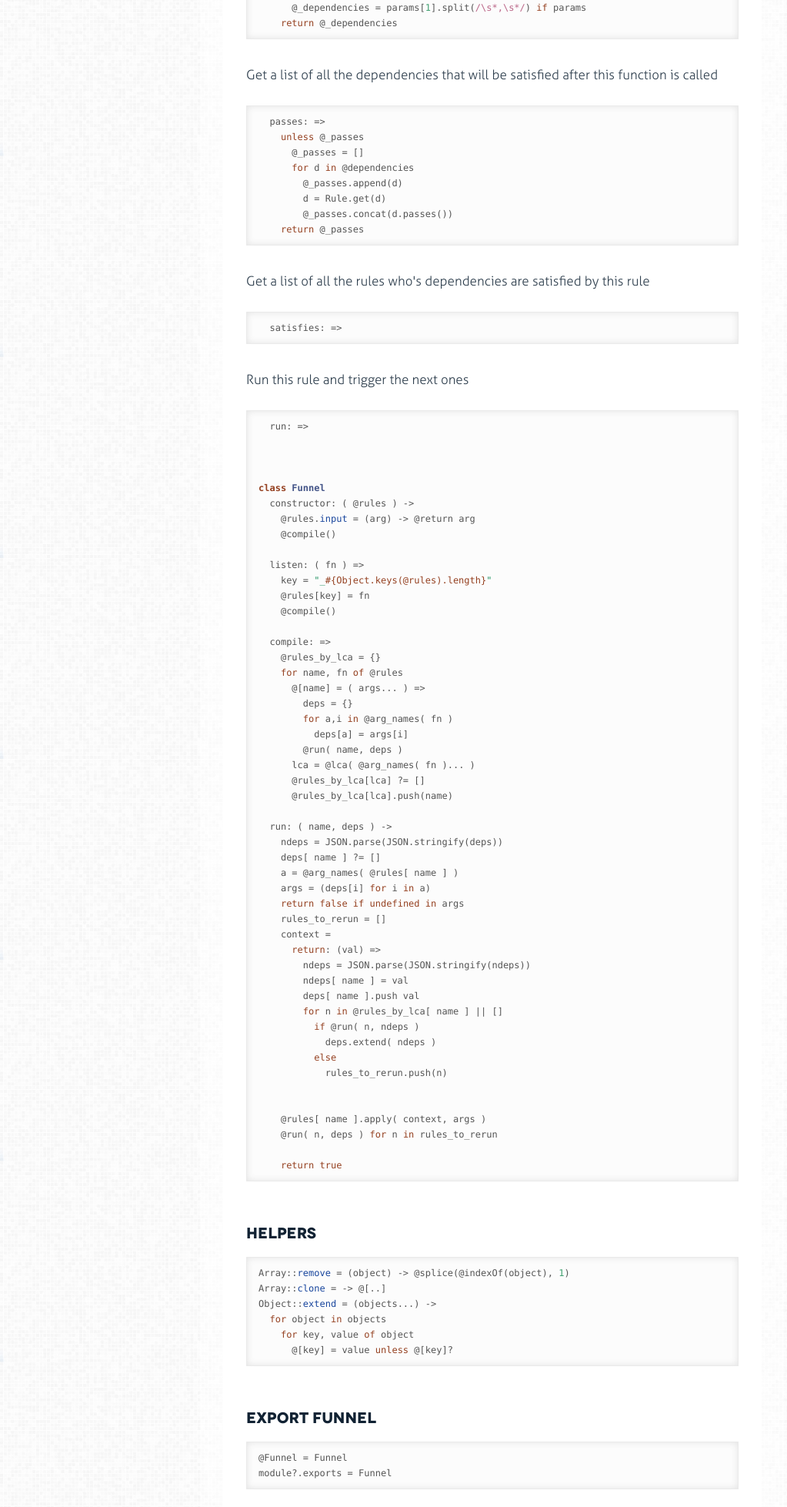
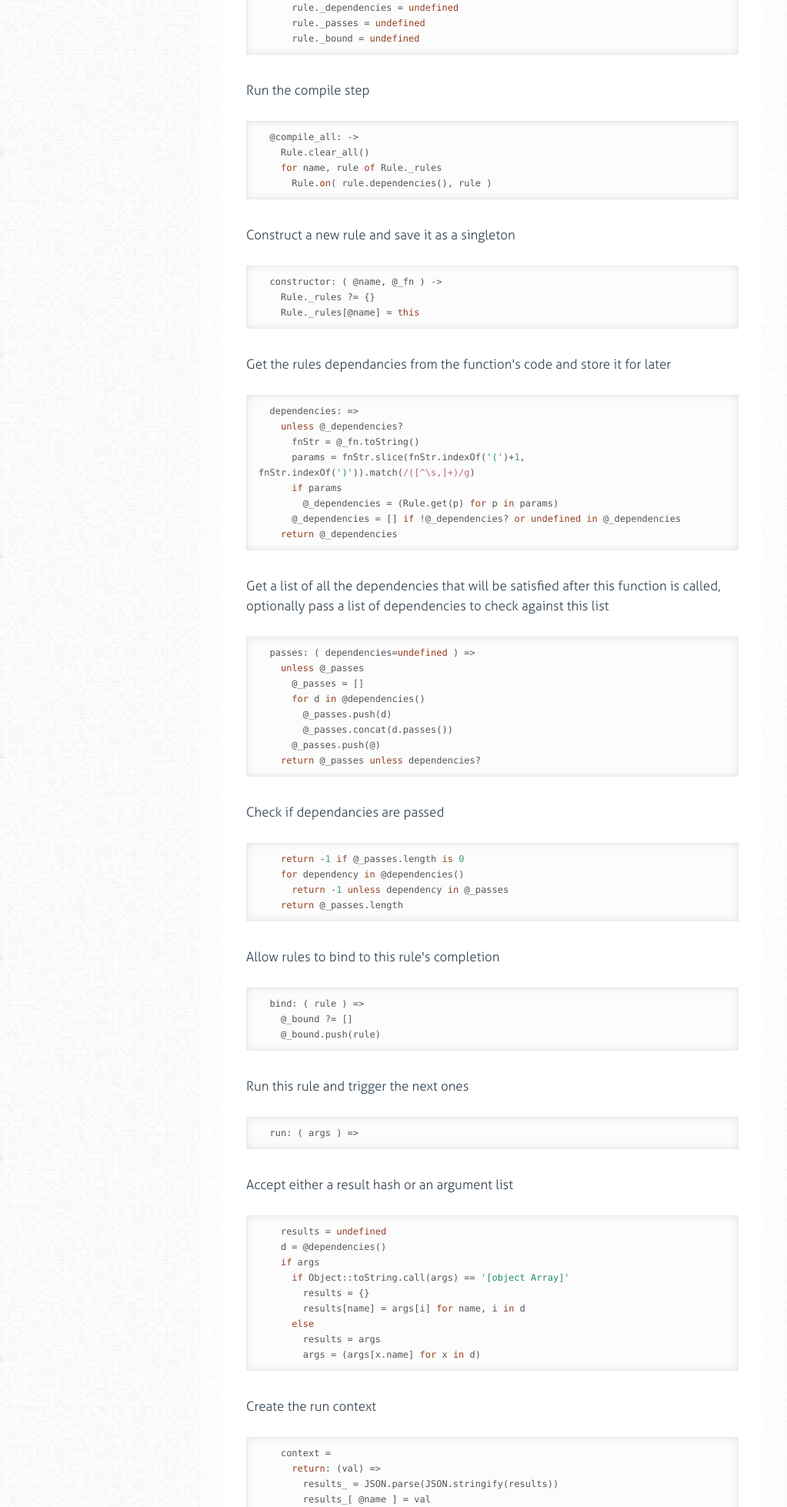
Before and after one commit to brysgo/semantic-mapreduce, a plain HTML site: page docs/funnel.html in a window 1280 px wide. Shown: the part 842-2800 px from the top of the page at 77% size, without its empty margins (0-1023 px from the left). Drawn offline with Linux system fonts and the light colour scheme.

Commit message:
Regenerate docs

```diff
--- a/docs/funnel.html
+++ b/docs/funnel.html
@@ -32,7 +32,42 @@ is essential for the Funnel runtime.</p>
         <p>Get a rule that is already defined</p>
 
 
-          <div class='highlight'><pre>  <span class="property">@get</span>: ( <span class="property">@_name</span> ) -&gt; Rule._rules[<span class="property">@_name</span>]</pre></div>
+          <div class='highlight'><pre>  <span class="property">@get</span>: ( name ) -&gt; Rule._rules[name]</pre></div>
+
+
+
+        <p>Allow other rules to register dependencies</p>
+
+
+          <div class='highlight'><pre>  <span class="property">@on</span>: ( dependencies, rule ) -&gt;
+    [min,d] = [Infinity, <span class="literal">undefined</span>]
+    <span class="keyword">for</span> dependency <span class="keyword">in</span> dependencies
+      n = dependency.passes(dependencies)
+      <span class="keyword">if</span> n &gt; -<span class="number">1</span> <span class="keyword">and</span> n &lt; min
+        min = n
+        d = dependency
+    d.bind( rule ) <span class="keyword">if</span> min &gt; -<span class="number">1</span> <span class="keyword">and</span> min &lt; Infinity</pre></div>
+
+
+
+        <p>Clear all the rules to recompile</p>
+
+
+          <div class='highlight'><pre>  <span class="property">@clear_all</span>: -&gt;
+    <span class="keyword">for</span> name, rule <span class="keyword">of</span> Rule._rules
+      rule._dependencies = <span class="literal">undefined</span>
+      rule._passes = <span class="literal">undefined</span>
+      rule._bound = <span class="literal">undefined</span></pre></div>
+
+
+
+        <p>Run the compile step</p>
+
+
+          <div class='highlight'><pre>  <span class="property">@compile_all</span>: -&gt;
+    Rule.clear_all()
+    <span class="keyword">for</span> name, rule <span class="keyword">of</span> Rule._rules
+      Rule.<span class="literal">on</span>( rule.dependencies(), rule )</pre></div>
 
 
 
@@ -40,12 +75,9 @@ is essential for the Funnel runtime.</p>
 and save it as a singleton</p>
 
 
-          <div class='highlight'><pre>  constructor: ( <span class="property">@_name</span>, <span class="property">@_fn</span> ) -&gt;
+          <div class='highlight'><pre>  constructor: ( <span class="property">@name</span>, <span class="property">@_fn</span> ) -&gt;
     Rule._rules ?= {}
-    <span class="keyword">if</span> <span class="property">@_name</span> <span class="keyword">of</span> Rule._rules
-      <span class="keyword">throw</span> <span class="string">"FUNNEL ERROR: Rules can only be defined once"</span>
-    <span class="keyword">else</span>
-      Rule._rules[<span class="property">@_name</span>] = <span class="keyword">this</span></pre></div>
+    Rule._rules[<span class="property">@name</span>] = <span class="keyword">this</span></pre></div>
 
 
 
@@ -55,88 +87,109 @@ and store it for later</p>
 
           <div class='highlight'><pre>  dependencies: =&gt;
     <span class="keyword">unless</span> <span class="property">@_dependencies</span>?
-      reg = <span class="regexp">/\(([\s\S]*?)\)/</span>
-      params = reg.exec(<span class="property">@fn</span>)
-      <span class="property">@_dependencies</span> = params[<span class="number">1</span>].split(<span class="regexp">/\s*,\s*/</span>) <span class="keyword">if</span> params
+      fnStr = <span class="property">@_fn</span>.toString()
+      params = fnStr.slice(fnStr.indexOf(<span class="string">'('</span>)+<span class="number">1</span>, fnStr.indexOf(<span class="string">')'</span>)).match(<span class="regexp">/([^\s,]+)/g</span>)
+      <span class="keyword">if</span> params
+        <span class="property">@_dependencies</span> = (Rule.get(p) <span class="keyword">for</span> p <span class="keyword">in</span> params)
+      <span class="property">@_dependencies</span> = [] <span class="keyword">if</span> !<span class="property">@_dependencies</span>? <span class="keyword">or</span> <span class="literal">undefined</span> <span class="keyword">in</span> <span class="property">@_dependencies</span>
     <span class="keyword">return</span> <span class="property">@_dependencies</span></pre></div>
 
 
 
         <p>Get a list of all the dependencies that will be satisfied
-after this function is called</p>
+after this function is called, optionally pass a list of
+dependencies to check against this list</p>
 
 
-          <div class='highlight'><pre>  passes: =&gt;
+          <div class='highlight'><pre>  passes: ( dependencies=<span class="literal">undefined</span> ) =&gt;
     <span class="keyword">unless</span> <span class="property">@_passes</span>
       <span class="property">@_passes</span> = []
-      <span class="keyword">for</span> d <span class="keyword">in</span> <span class="property">@dependencies</span>
-        <span class="property">@_passes</span>.append(d)
-        d = Rule.get(d)
+      <span class="keyword">for</span> d <span class="keyword">in</span> <span class="property">@dependencies</span>()
+        <span class="property">@_passes</span>.push(d)
         <span class="property">@_passes</span>.concat(d.passes())
-    <span class="keyword">return</span> <span class="property">@_passes</span></pre></div>
+      <span class="property">@_passes</span>.push(@)
+    <span class="keyword">return</span> <span class="property">@_passes</span> <span class="keyword">unless</span> dependencies?</pre></div>
 
 
 
-        <p>Get a list of all the rules who&#39;s dependencies are satisfied
-by this rule</p>
+        <p>Check if dependancies are passed</p>
 
 
-          <div class='highlight'><pre>  satisfies: =&gt;</pre></div>
+          <div class='highlight'><pre>    <span class="keyword">return</span> -<span class="number">1</span> <span class="keyword">if</span> <span class="property">@_passes</span>.length <span class="keyword">is</span> <span class="number">0</span>
+    <span class="keyword">for</span> dependency <span class="keyword">in</span> <span class="property">@dependencies</span>()
+      <span class="keyword">return</span> -<span class="number">1</span> <span class="keyword">unless</span> dependency <span class="keyword">in</span> <span class="property">@_passes</span>
+    <span class="keyword">return</span> <span class="property">@_passes</span>.length</pre></div>
+
+
+
+        <p>Allow rules to bind to this rule&#39;s completion</p>
+
+
+          <div class='highlight'><pre>  bind: ( rule ) =&gt;
+    <span class="property">@_bound</span> ?= []
+    <span class="property">@_bound</span>.push(rule)</pre></div>
 
 
 
         <p>Run this rule and trigger the next ones</p>
 
 
-          <div class='highlight'><pre>  run: =&gt;
+          <div class='highlight'><pre>  run: ( args ) =&gt;</pre></div>
 
 
 
-<span class="class"><span class="keyword">class</span> <span class="title">Funnel</span></span>
+        <p>Accept either a result hash or an argument list</p>
+
+
+          <div class='highlight'><pre>    results = <span class="literal">undefined</span>
+    d = <span class="property">@dependencies</span>()
+    <span class="keyword">if</span> args
+      <span class="keyword">if</span> Object::toString.call(args) == <span class="string">'[object Array]'</span>
+        results = {}
+        results[name] = args[i] <span class="keyword">for</span> name, i <span class="keyword">in</span> d
+      <span class="keyword">else</span>
+        results = args
+        args = (args[x.name] <span class="keyword">for</span> x <span class="keyword">in</span> d)</pre></div>
+
+
+
+        <p>Create the run context</p>
+
+
+          <div class='highlight'><pre>    context =
+      <span class="keyword">return</span>: (val) =&gt;
+        results_ = JSON.parse(JSON.stringify(results))
+        results_[ <span class="property">@name</span> ] = val
+        <span class="property">@_bound</span> ?= []
+        rule.run( results_ ) <span class="keyword">for</span> rule <span class="keyword">in</span> <span class="property">@_bound</span></pre></div>
+
+
+
+        <p>Run the rule</p>
+
+
+          <div class='highlight'><pre>    <span class="property">@_fn</span>.apply( context, args )</pre></div>
+
+
+
+        <h1>The Funnel Class</h1>
+<p>This is where the API and some of the setup for the rules live.</p>
+
+
+          <div class='highlight'><pre><span class="class"><span class="keyword">class</span> <span class="title">Funnel</span></span>
   constructor: ( <span class="property">@rules</span> ) -&gt;
-    <span class="property">@rules</span>.<span class="function"><span class="title">input</span></span> = (arg) -&gt; <span class="property">@return</span> arg
-    <span class="property">@compile</span>()
+    <span class="property">@rules</span>.<span class="function"><span class="title">input</span></span> = (arg) -&gt;
+      <span class="property">@return</span> arg
+    <span class="keyword">for</span> name, fn <span class="keyword">of</span> <span class="property">@rules</span>
+      rule = <span class="keyword">new</span> Rule( name, fn )
+      @[name] = ( args... ) -&gt; rule.run( args )
+    Rule.compile_all()
+    <span class="keyword">return</span>
 
   listen: ( fn ) =&gt;
     key = <span class="string">"_<span class="subst">#{Object.keys(@rules).length}</span>"</span>
-    <span class="property">@rules</span>[key] = fn
-    <span class="property">@compile</span>()
-
-  compile: =&gt;
-    <span class="property">@rules_by_lca</span> = {}
-    <span class="keyword">for</span> name, fn <span class="keyword">of</span> <span class="property">@rules</span>
-      @[name] = ( args... ) =&gt;
-        deps = {}
-        <span class="keyword">for</span> a,i <span class="keyword">in</span> <span class="property">@arg_names</span>( fn )
-          deps[a] = args[i]
-        <span class="property">@run</span>( name, deps )
-      lca = <span class="property">@lca</span>( <span class="property">@arg_names</span>( fn )... )
-      <span class="property">@rules_by_lca</span>[lca] ?= []
-      <span class="property">@rules_by_lca</span>[lca].push(name)
-
-  run: ( name, deps ) -&gt;
-    ndeps = JSON.parse(JSON.stringify(deps))
-    deps[ name ] ?= []
-    a = <span class="property">@arg_names</span>( <span class="property">@rules</span>[ name ] )
-    args = (deps[i] <span class="keyword">for</span> i <span class="keyword">in</span> a)
-    <span class="keyword">return</span> <span class="literal">false</span> <span class="keyword">if</span> <span class="literal">undefined</span> <span class="keyword">in</span> args
-    rules_to_rerun = []
-    context =
-      <span class="keyword">return</span>: (val) =&gt;
-        ndeps = JSON.parse(JSON.stringify(ndeps))
-        ndeps[ name ] = val
-        deps[ name ].push val
-        <span class="keyword">for</span> n <span class="keyword">in</span> <span class="property">@rules_by_lca</span>[ name ] || []
-          <span class="keyword">if</span> <span class="property">@run</span>( n, ndeps )
-            deps.extend( ndeps )
-          <span class="keyword">else</span>
-            rules_to_rerun.push(n)
-
-
-    <span class="property">@rules</span>[ name ].apply( context, args )
-    <span class="property">@run</span>( n, deps ) <span class="keyword">for</span> n <span class="keyword">in</span> rules_to_rerun
-
-    <span class="keyword">return</span> <span class="literal">true</span></pre></div>
+    <span class="keyword">new</span> Rule(key, fn)
+    Rule.compile_all()</pre></div>
 
 
 
@@ -144,11 +197,7 @@ by this rule</p>
 
 
           <div class='highlight'><pre>Array::<span class="function"><span class="title">remove</span></span> = (object) -&gt; <span class="property">@splice</span>(<span class="property">@indexOf</span>(object), <span class="number">1</span>)
-Array::<span class="function"><span class="title">clone</span></span> = -&gt; @[..]
-Object::<span class="function"><span class="title">extend</span></span> = (objects...) -&gt;
-  <span class="keyword">for</span> object <span class="keyword">in</span> objects
-    <span class="keyword">for</span> key, value <span class="keyword">of</span> object
-      @[key] = value <span class="keyword">unless</span> @[key]?</pre></div>
+Array::<span class="function"><span class="title">clone</span></span> = -&gt; @[..]</pre></div>
 
 
 
```
